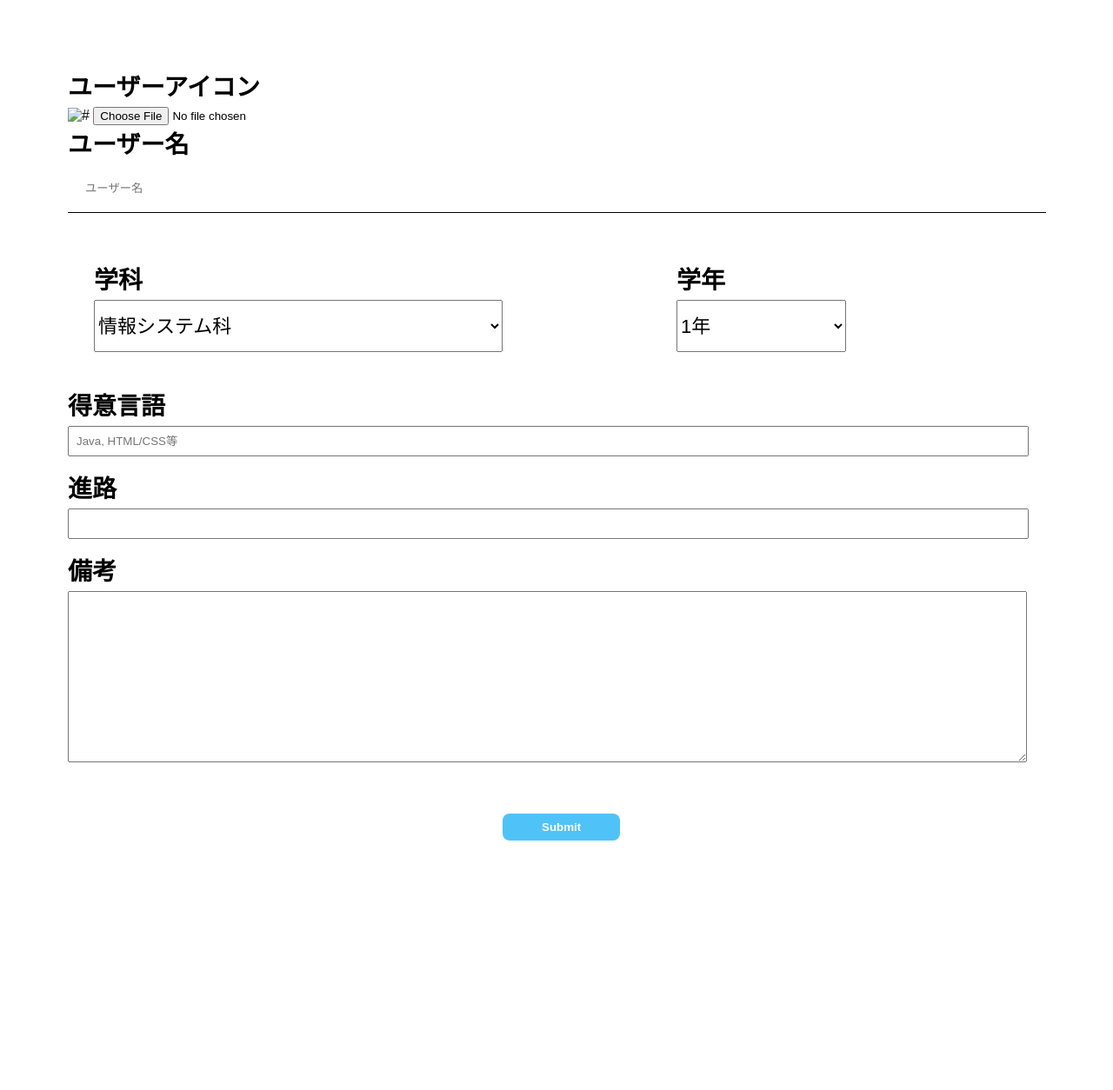
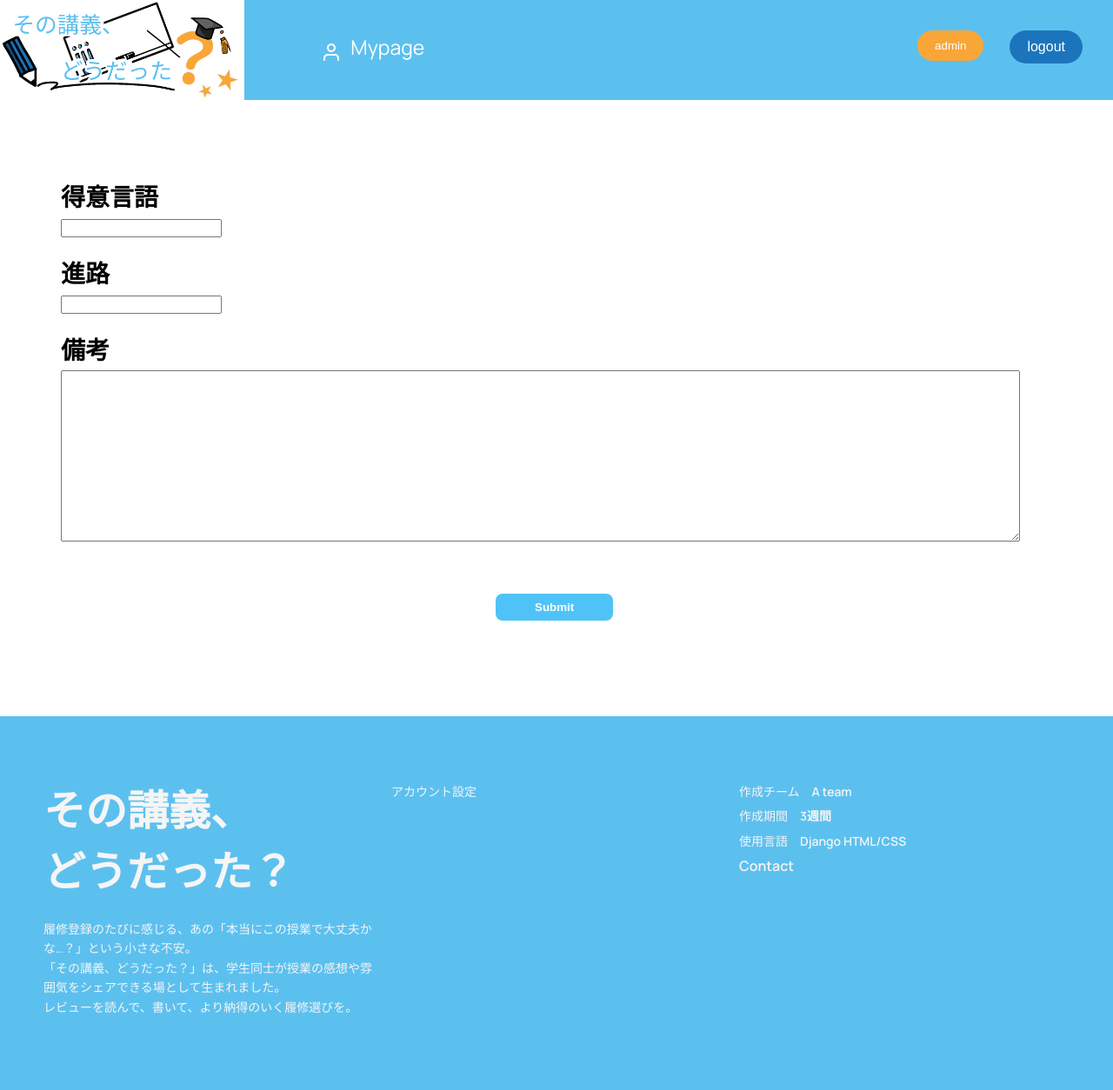
Before and after one commit to knagaki1225/2025_hackathon_teamA, a Django app: template templates/account_list/ACedit_user.html in a window 1280 px wide. Shown: the whole page at 87% size. Before the commit the page ends 967 px from the top, so only its background shows below. Run offline with Django 4.2, Linux system fonts and the light colour scheme; the template is opened without the code that fills it: values that come from a table or form of the project are taken from there, others are empty; some libraries are stand-ins or nearby versions.

Commit message:
アカウント情報編集

```diff
--- a/account/forms.py
+++ b/account/forms.py
@@ -13,3 +13,8 @@ class ImageUploadForm(forms.ModelForm):
     class Meta:
         model = User
         fields = ['icon_url']  # ユーザーのアイコンのみをアップロード対象にする
+
+class AccountForm(forms.ModelForm):
+    class Meta:
+        model = User
+        fields = ['language', 'career', 'my_ditail']
--- a/templates/account_list/ACedit_user.html
+++ b/templates/account_list/ACedit_user.html
@@ -1,15 +1,11 @@
-{% comment %} アカウント編集 {% endcomment %}
-<!DOCTYPE html>
-<html lang="ja">
-<head>
-    <meta charset="UTF-8">
-    <meta name="viewport" content="width=device-width, initial-scale=1.0">
-    <title>アカウント編集（利用者）</title>
-    <style>
+{% extends "base.html" %}
+{% load static %}
+{% block title %}アカウント情報編集{% endblock %}
+
+{% block style %}
   body {
     font-family: Arial, sans-serif;
     background-color: white;
-            padding: 70px;
   }
 
 
@@ -18,12 +14,13 @@
     margin-bottom: 5px;
     font-weight: bold;
     font-size: 28px;
+    padding-top: 20px;
   }
 
   {% comment %} ユーザー名 {% endcomment %}
   .username {
     border: none;
-            border-bottom: solid 1.5px black;
+    order-bottom: solid 1.5px black;
     width: 1085px;
     padding: 20px;
     margin-bottom: 15px;
@@ -102,58 +99,29 @@
     font-weight: bold;
     cursor: pointer;
   }
-    </style>
-</head>
 
-<body>
-  <form method="POST" enctype="multipart/form-data">
-    <div class="u_name">
-        <label>ユーザーアイコン</label>
-        <img src="" alt="#" class="icon">
-        <input type="file" name="imag" accept="image/*">
-    </div>
+  form{
+    padding: 70px;
+  }
+{% endblock %}
 
-    <div class="u_name">
-        <label>ユーザー名</label>
-        <input type="text" class="username" placeholder="ユーザー名">
-    </div>
-
-    <div class="study">
-        <div class="department">
-            <label>学科</label>
-            <select class="department_u">
-                <option>情報システム科</option>
-                <option>総合システム工学科</option>
-                <option>高度情報システム工学科</option>
-            </select>
-        </div>
-
-        <div class="grade">
-            <label>学年</label>
-            <select class="grade_u">
-                <option>1年</option>
-                <option>2年</option>
-                <option>3年</option>
-                <option>4年</option>
-            </select>
-        </div>
-    </div>
+{% block content %}
+  <form method="POST" enctype="multipart/form-data" action="{% url "account:edit_user" %}">
+    {% csrf_token %}
 
     <div class="textbox">
       <label>得意言語</label>
-      <input type="text" class= "skile" placeholder="Java, HTML/CSS等">
+      {{ form.language.as_widget }}
 
       <label>進路</label>
-      <input type="text" class="career">
+      {{ form.career.as_widget }}
 
       <label>備考</label>
-      <textarea class="note" rows="4"></textarea>
+      {{ form.my_ditail.as_widget }}
     </div>
 
     <div class="keep">
       <input type="submit"  value"保存" class="button">
     </div>
   </form>
-
-</body>
-</html>
+{% endblock  %}
--- a/templates/base.html
+++ b/templates/base.html
@@ -4,6 +4,7 @@
 <head>
   <meta charset="UTF-8">
   <title>{% block title %}{% endblock %} | Logo</title>
+  <style>{% block style %}{% endblock %}</style>
 </head>
 <body>
   {% include 'top.html' %}
```
Also changed, not shown: account/views.py (+9 -11 lines), templates/home.html (+4 -5 lines). Lines whose indentation alone changed are shown as unchanged.
